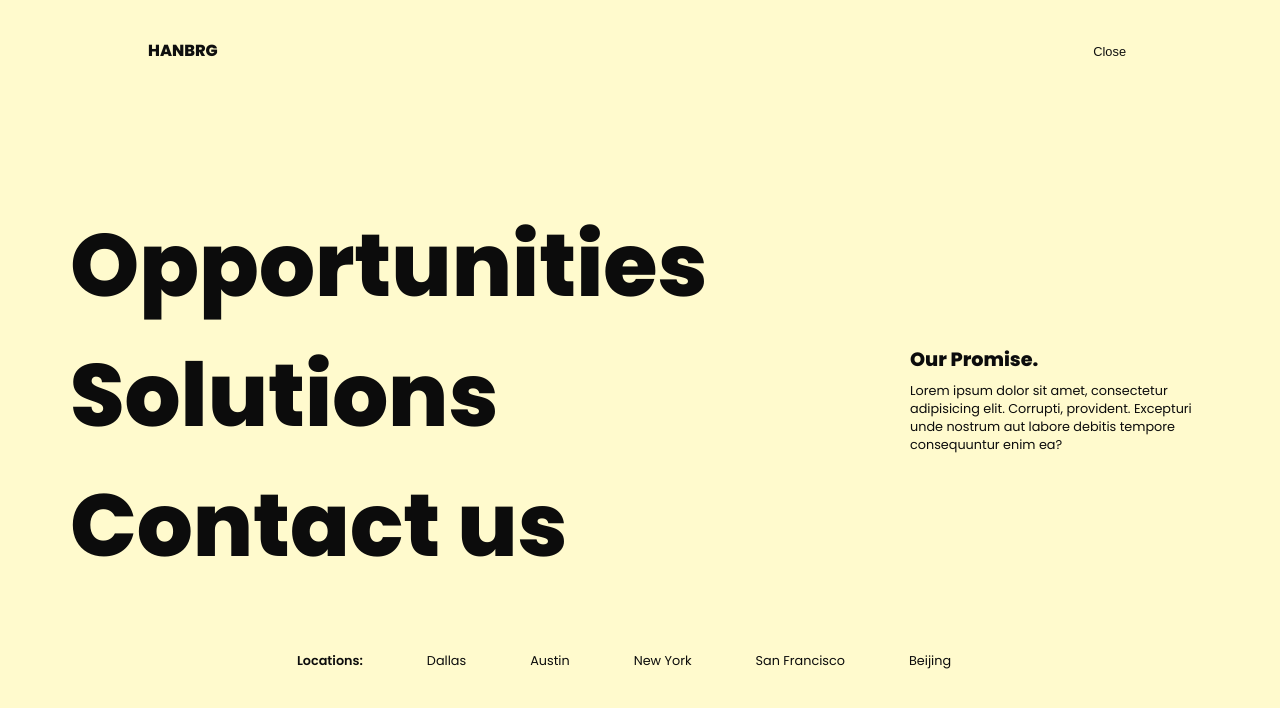
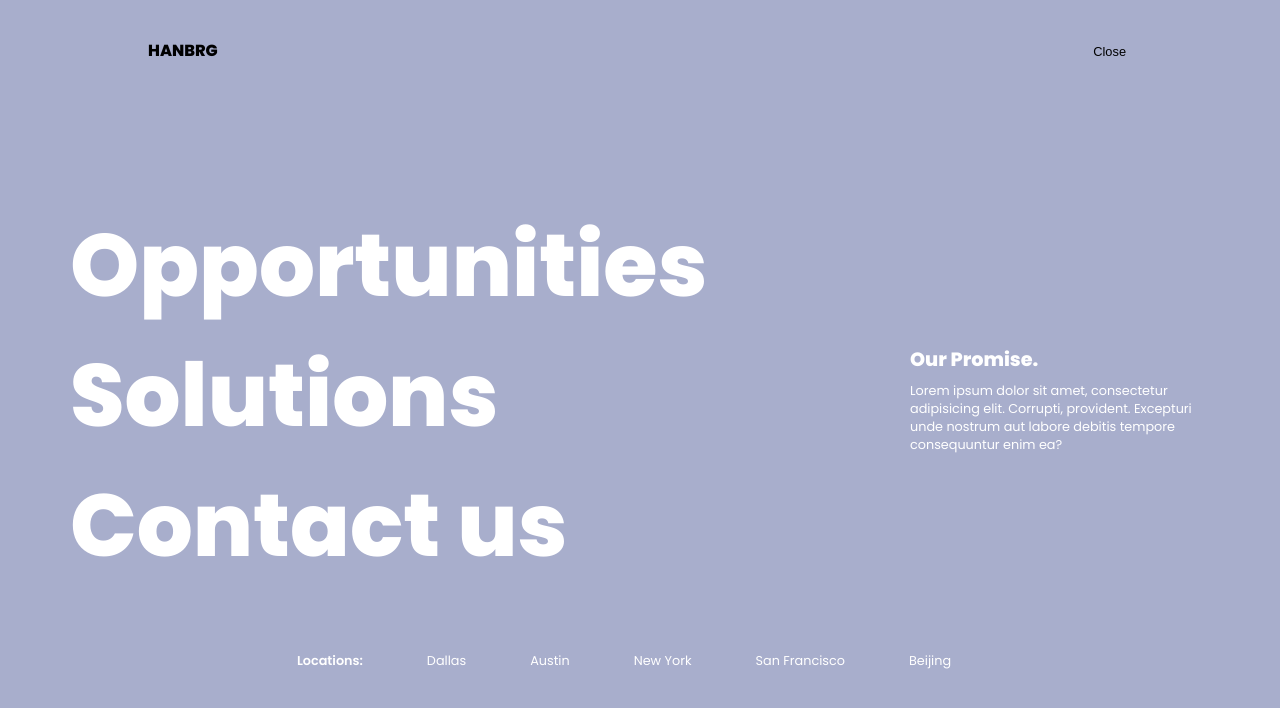
Before and after one commit to nadiamariduena/-anim-menu-react1, a React (Create React App) app: page / in a window 1280 px wide. Both pictures are taken after a click on the button "Menu". Shown: the top 708 px of the page. Built offline with nearby package versions, Linux system fonts and the light colour scheme.

Commit message:
last animation touches | skew etc

```diff
--- a/src/App.scss
+++ b/src/App.scss
@@ -55,14 +55,14 @@ header {
       font-weight: 700;
       font-size: 1rem;
       text-decoration: none;
-      color: rgb(15, 15, 15);
+      color: rgb(0, 0, 0);
     }
     .menu {
       button {
         border: none;
         background: none;
         outline: none;
-        color: rgb(15, 15, 15);
+        color: rgb(0, 0, 0);
         cursor: pointer;
         font-size: 0.8rem;
         mix-blend-mode: difference;
@@ -79,7 +79,7 @@ header {
     height: 100%;
     width: 100%;
     .menu-secondary-background-color {
-      background: seagreen;
+      background: lemonchiffon;
       top: 0;
       left: 0;
       right: 0;
@@ -90,8 +90,9 @@ header {
       z-index: -1;
     }
     .menu-layer {
+      // opening menu yellow
       position: relative;
-      background: lemonchiffon;
+      background: rgb(168, 174, 204);
       height: 100%;
       overflow: hidden;
       .menu-city-background {
@@ -137,10 +138,10 @@ header {
                 width: 700px;
                 a {
                   position: absolute;
-                  color: rgb(12, 12, 12);
+                  color: rgb(255, 255, 255);
                   text-decoration: none;
                   &:hover {
-                    color: rgb(29, 29, 29);
+                    color: rgb(230, 230, 230);
                   }
                 }
               }
@@ -150,7 +151,7 @@ header {
           // ----------------------------------- the block text - lorem ipsum
           //
           .info {
-            color: rgb(12, 12, 12);
+            color: rgb(255, 255, 255);
             width: 300px;
             h3 {
               font-size: 1.2rem;
@@ -166,7 +167,7 @@ header {
         .locations {
           position: absolute;
           bottom: -80px;
-          color: rgb(12, 12, 12);
+          color: rgb(255, 255, 255);
           margin-top: 16px;
           font-size: 0.8rem;
           font-weight: 600;
@@ -212,4 +213,4 @@ header {
 }
 
 // Careful with the images, DUE TO THE ANIMATION here, if the image isnt big enough
-// its going to repeat even if its specified not to
+// sits going to repeat even if its specified not to
--- a/src/components/Hamburger.js
+++ b/src/components/Hamburger.js
@@ -252,6 +252,26 @@ const Hamburger = ({ state }) => {
       opacity: 1,
     });
   };
+  // ----
+  // hover                              OPPORTUNITIES - SOLUTIONS -CONTACTS
+  // ----
+  const handleHover = (e) => {
+    gsap.to(e.target, {
+      duration: 0.3,
+      y: 3,
+      skewY: 2,
+      ease: "power3.inOut",
+    });
+  };
+
+  const handleHoverExit = (e) => {
+    gsap.to(e.target, {
+      duration: 0.3,
+      y: -3,
+      skewY: 0,
+      ease: "power3.inOut",
+    });
+  };
 
   // ----------------------
   // ----------------------
@@ -285,17 +305,32 @@ const Hamburger = ({ state }) => {
             <nav>
               <ul>
                 <li>
-                  <Link ref={(el) => (line1 = el)} to="/opportunities">
+                  <Link
+                    onMouseEnter={(e) => handleHover(e)}
+                    onMouseOut={(e) => handleHoverExit(e)}
+                    ref={(el) => (line1 = el)}
+                    to="/opportunities"
+                  >
                     Opportunities
                   </Link>
                 </li>
                 <li>
-                  <Link ref={(el) => (line2 = el)} to="/solutions">
+                  <Link
+                    onMouseEnter={(e) => handleHover(e)}
+                    onMouseOut={(e) => handleHoverExit(e)}
+                    ref={(el) => (line2 = el)}
+                    to="/solutions"
+                  >
                     Solutions
                   </Link>
                 </li>
                 <li>
-                  <Link ref={(el) => (line3 = el)} to="/contact-us">
+                  <Link
+                    onMouseEnter={(e) => handleHover(e)}
+                    onMouseOut={(e) => handleHoverExit(e)}
+                    ref={(el) => (line3 = el)}
+                    to="/contact-us"
+                  >
                     Contact us
                   </Link>
                 </li>
```
